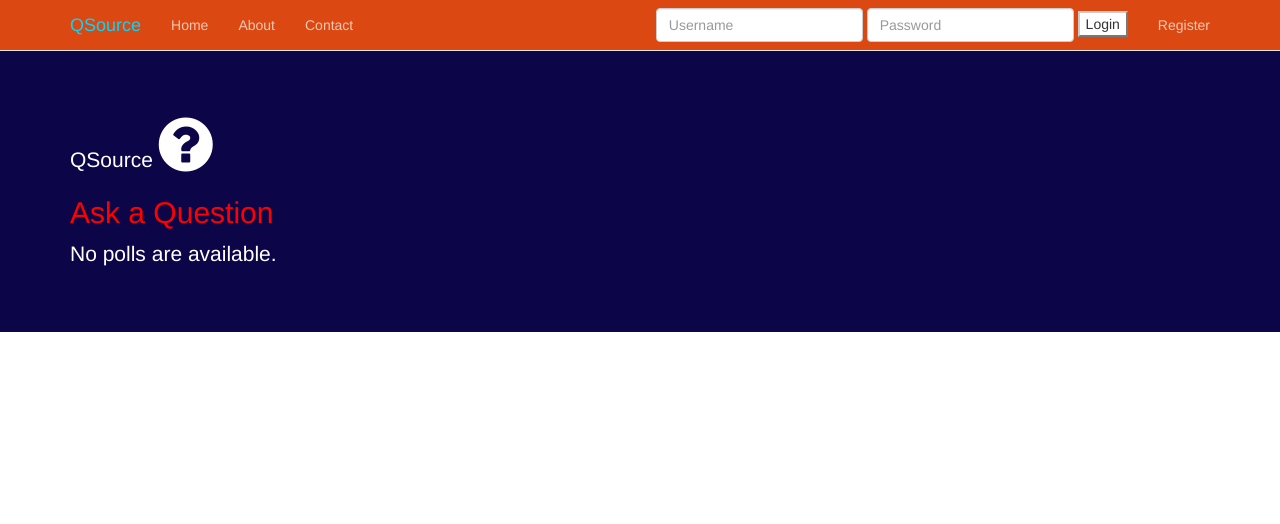
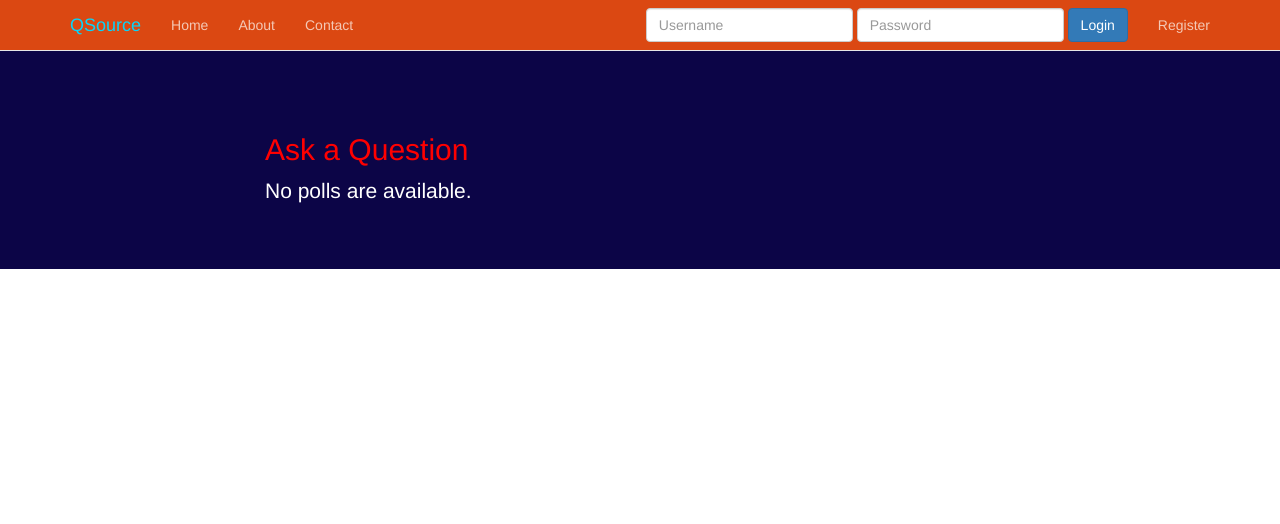
Before and after one commit to parksa2/QSource-app, a Django app: template polls/templates/polls/index.html in a window 1280 px wide. Shown: the top 524 px of the page. Run offline with Django 3.2, Linux system fonts and the light colour scheme; the template is opened without the code that fills it, so the values that code supplies are empty; some libraries are stand-ins or nearby versions.

Commit message:
Cosmetics
Radio buttons replaced by regular buttons, questions in centered panels

```diff
--- a/polls/templates/polls/index.html
+++ b/polls/templates/polls/index.html
@@ -43,8 +43,9 @@
       </div>
     </div>
     <div class="row">
-      <div class='col-sm-6'>
-      <p>QSource <i class="fa fa-question-circle fa-3x"></i></p>  <!-- Question icon -->
+      <div class='col-md-2'></div> <!-- is there a better way to center? -->
+      <div class='col-md-8'>
+      <!-- <p>QSource <i class="fa fa-question-circle fa-3x"></i></p>  --> <!-- Question icon -->
       <a href="{% url 'polls:question' %}"><h2 style="color:red">Ask a Question</h2></a>
       <!--<link rel="stylesheet" type="text/css" href="{% static 'polls/style.css' %}" /> -->
       <!--replaced by: -->
@@ -53,23 +54,27 @@
       {% if latest_question_list %}
           <ul>
       {% for question in latest_question_list %}
-            <li><p><a href="{% url 'polls:detail' question.id %}">{{ question.question_text }}</a></p></li>
+            <div class="panel panel-info">
+              <div class="panel-heading">
+                <p><a href="{% url 'polls:detail' question.id %}">{{ question.question_text }}</a></p>
                 {% if error_message %}<p><strong>{{ error_message }}</strong></p>{% endif %}
-
                 <form action="{% url 'polls:vote' question.id %}" method="post">
 
                 {% csrf_token %}
-
-            <input type="radio" name="ans" id=1 value=0 />
+                <button type="submit" class="btn btn-info" name="ans" value=0 >{{ question.ans1_text }}</button>
+                <button type="submit" class="btn btn-info" name="ans" value=1 >{{ question.ans2_text }}</button>
+                <!-- <input type="radio" name="ans" id=1 value=0 />
                 <label for=1>{{ question.ans1_text }}</label><br />
 
                 <input type="radio" name="ans" id=2 value=1 />
                 <label for=2>{{ question.ans2_text }}</label><br />
                 <p>
-            <input class='btn btn-default' type='submit' value='Vote' />
+                <input class='btn btn-default' type='submit' value='Vote' />       -->
                 </p>
 
                 </form>
+              </div>
+            </div>
       {% endfor %}
           </ul>
       {% else %}
--- a/templates/navbar.html
+++ b/templates/navbar.html
@@ -34,7 +34,7 @@
             <div class='form-group'>
                <input type='password' class='form-control' name='password' placeholder='Password' />
             </div>
-            <button type='submit' class='btn-default'>Login</button>
+            <button type='submit' class='btn btn-primary'>Login</button>
           </form>
           {% endif %}
         </div><!--/.nav-collapse -->
```
Lines whose indentation alone changed are shown as unchanged.
